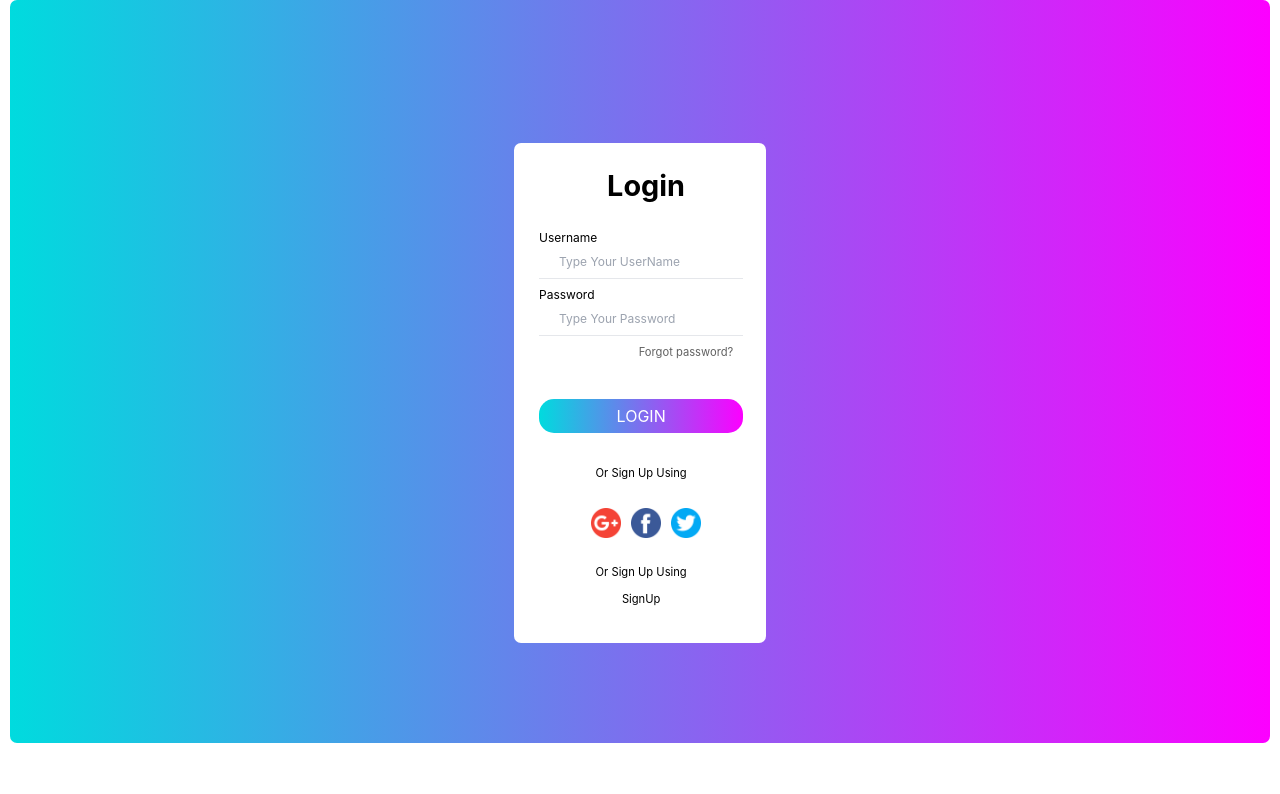
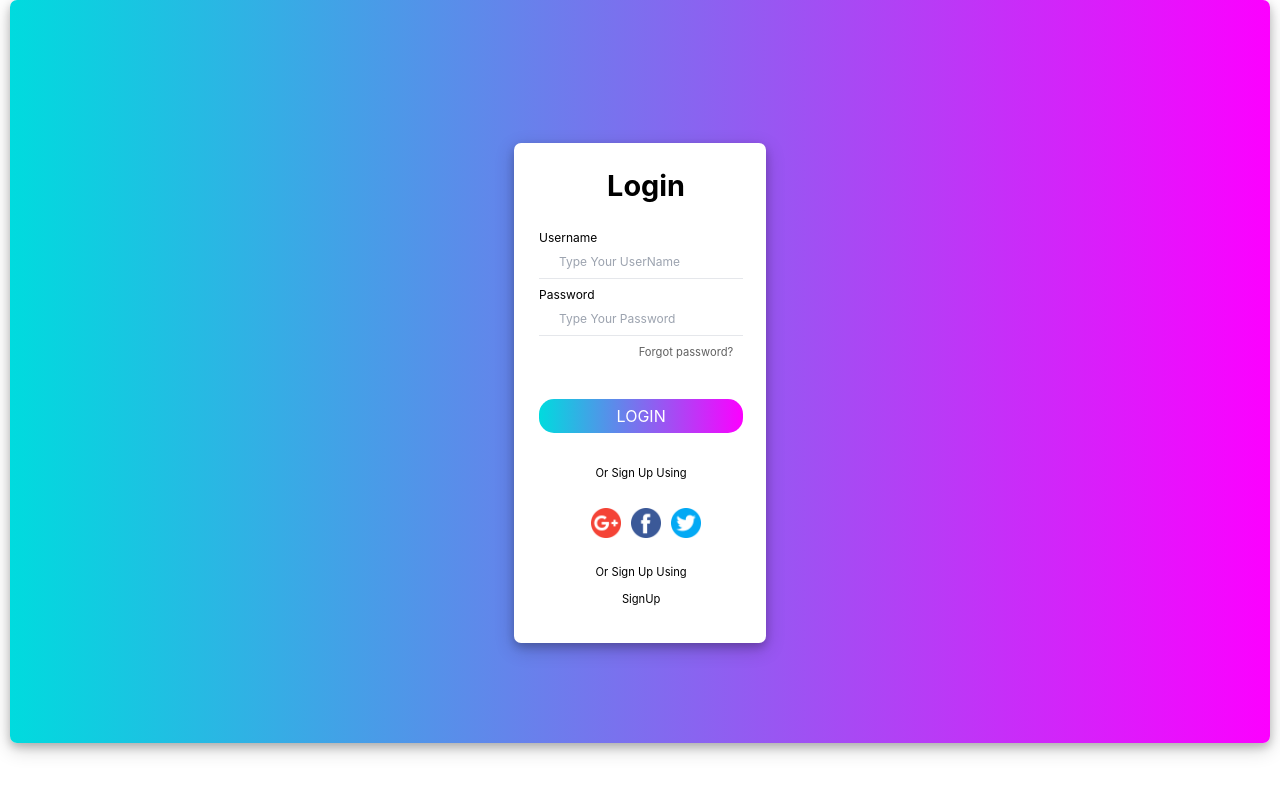
Before and after one commit to Anshul-target/Calculator, a React (Create React App) app: page /login in a window 1280 px wide. Shown: the top 794 px of the page. Built offline with nearby package versions, Linux system fonts and the light colour scheme.

Commit message:
New update

```diff
--- a/src/App.css
+++ b/src/App.css
@@ -103,6 +103,7 @@
   padding-bottom: 100px;
   border-radius: 7px;
   background-image: linear-gradient(90deg, #00dbde 0%, #fc00ff 100%);
+  box-shadow: 0 4px 8px 0 rgba(0, 0, 0, 0.2), 0 6px 20px 0 rgba(0, 0, 0, 0.19);
 }
 
 .LogIN {
@@ -119,6 +120,7 @@
   /* flex-grow: 1; */
   /* gap: 25px; */
   justify-content: space-around;
+  box-shadow: 0 4px 8px 0 rgba(0, 0, 0, 0.2), 0 6px 20px 0 rgba(0, 0, 0, 0.19);
 }
 .text-l {
   /* text-align: center; */
```
Also changed, not shown: src/config/firebase.js (added).
